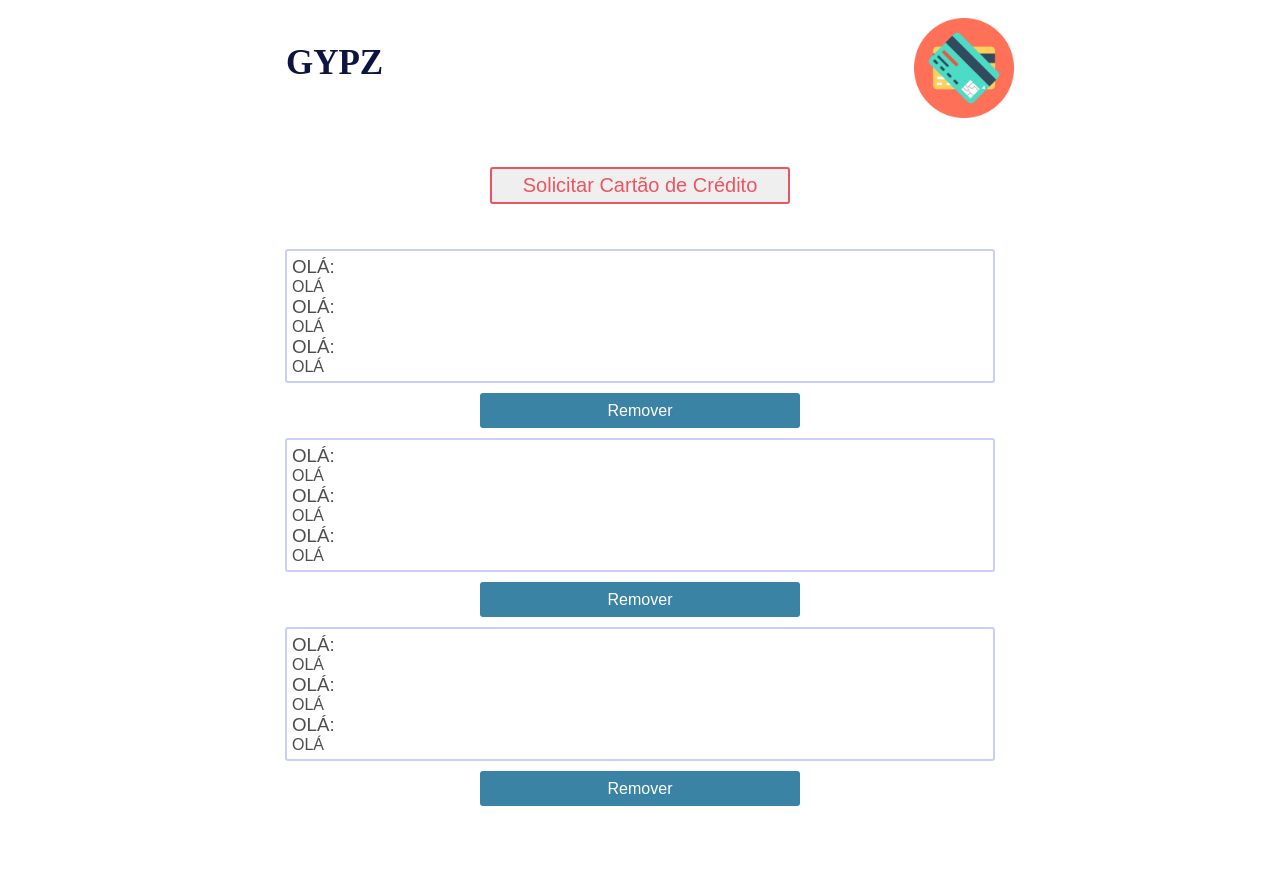
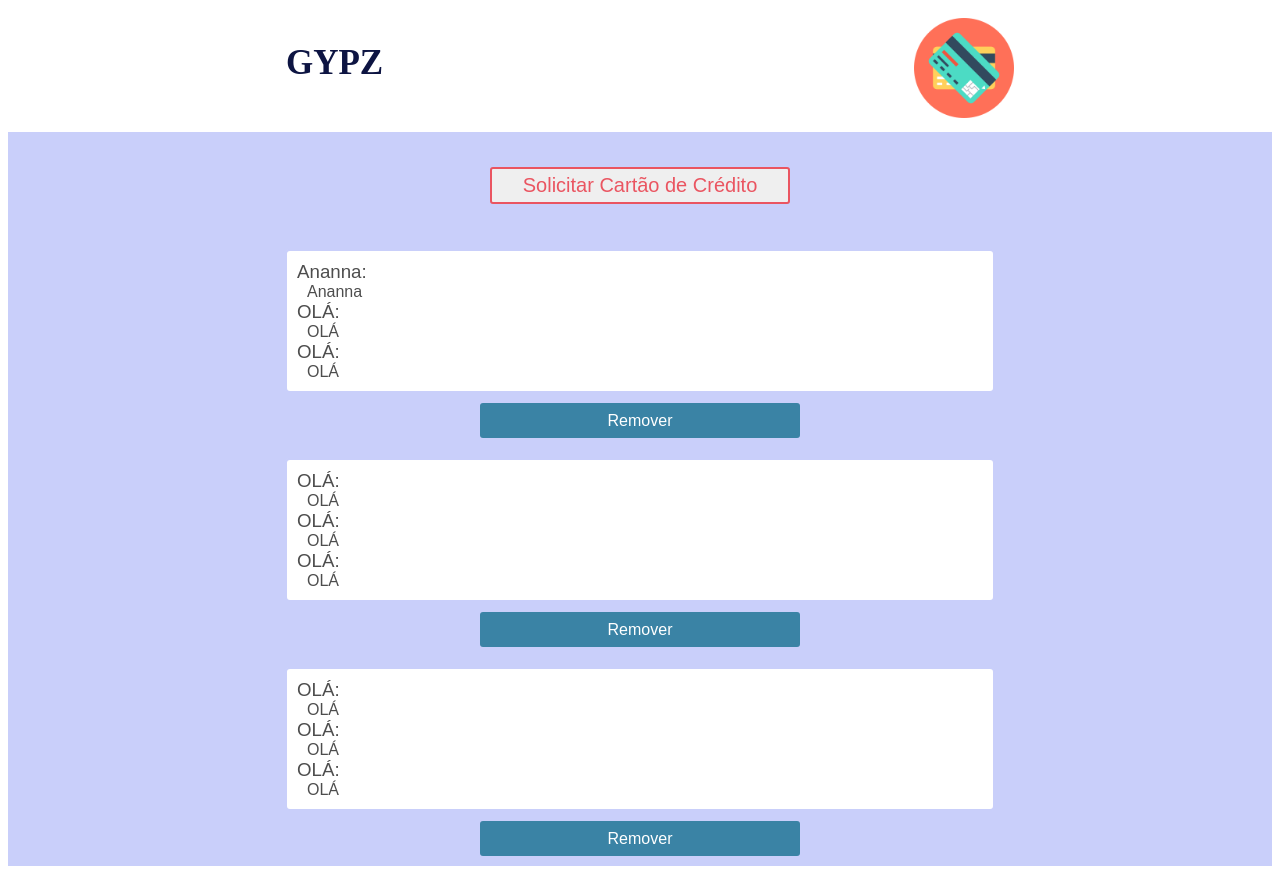
Before and after one commit to analimazn/gypzchallenge-frontend, a React (Create React App) app: page / in a window 1280 px wide. Before the commit the page ends 814 px from the top, so only its background shows below. Built offline with nearby package versions, Linux system fonts and the light colour scheme.

Commit message:
Added colors on the pages

```diff
--- a/src/components/Form/FormStyle.js
+++ b/src/components/Form/FormStyle.js
@@ -8,10 +8,15 @@ export const Container = styled.div`
 `
 
 export const Form = styled.form`
+  width: 800px;
+  margin: 0 0 20px 0;
+  padding: 10px;
+  background-color: #FFF;
   display: flex;
   flex-direction: column;
   align-content: center;
   align-items: center;
+  border-radius: 5px;
 `
 
 export const Input = styled.input`
--- a/src/components/List/List.js
+++ b/src/components/List/List.js
@@ -6,8 +6,8 @@ export class List extends React.Component {
     return (
       <Container>
          <Card>
-          <Title>OLÁ:</Title>
-          <Text>OLÁ</Text>
+          <Title>ananna:</Title>
+          <Text>ananna</Text>
           <Title>OLÁ:</Title>
           <Text>OLÁ</Text>
           <Title>OLÁ:</Title>
--- a/src/components/List/ListStyle.js
+++ b/src/components/List/ListStyle.js
@@ -8,12 +8,14 @@ export const Container = styled.div`
 
 export const Card = styled.div`
   display: flex;
+  background-color: #FFF;
   flex-direction: column;
-  padding: 5px;
+  align-self: center;
+  padding: 10px;
   margin: 10px 0 10px 0;
-  border-radius: 3px;
-  align-self: center;
+  border-radius: 5px;
   border: 2px solid #c9cffa;
+  text-align: justify;
 
   @media (max-width: 570px) {
     width: 320px;
@@ -26,9 +28,9 @@ export const Card = styled.div`
   @media (min-width: 750px) {
     width: 710px;
   }
-`
+  `
 
-export const Button = styled.button`
+  export const Button = styled.button`
   width: 320px;
   height: 35px;
   background: #3a83a5;
@@ -37,6 +39,7 @@ export const Button = styled.button`
   border: none;
   border-radius: 3px;
   align-self: center;
+  margin: 0 0 10px 0;
 `
 
 export const Label = styled.label`
@@ -53,9 +56,12 @@ export const Title = styled.h3`
   font-family: 'Raleway', sans-serif;
   font-weight: 300;
   color: #4d4d4d;
+  text-transform: capitalize;
 `
 
 export const Text = styled.p`
   font-family: 'Raleway', sans-serif;
+  text-indent: 10px;
+  text-transform: capitalize;
   color: ${props => props.color || '#4d4d4d'}
 `
--- a/src/pages/Home/Home.js
+++ b/src/pages/Home/Home.js
@@ -22,7 +22,7 @@ export class Home extends React.Component {
           <Button
             onClick={ this.handleComponent }
           >{ this.state.cadasterCard ?
-              'Listar solicitações' :
+              'Listar Solicitações' :
                'Solicitar Cartão de Crédito'
             }</Button>
         </Tab>
--- a/src/styles/globals.js
+++ b/src/styles/globals.js
@@ -6,6 +6,15 @@ const GlobalStyle = styled.div`
   align-items: center;
   justify-content: center;
   flex-direction: column;
+  background-color: #c9cffa;
+
+  a {
+    text-decoration: none;
+  }
+
+  button {
+    cursor: pointer;
+  }
 
   * {
     margin: 0;
```
